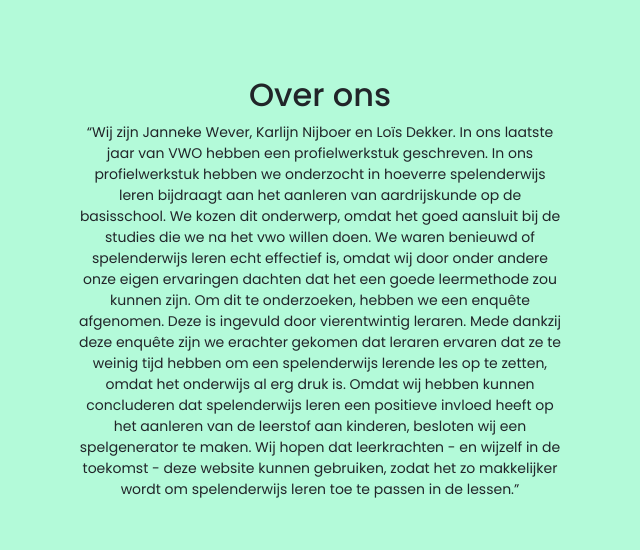
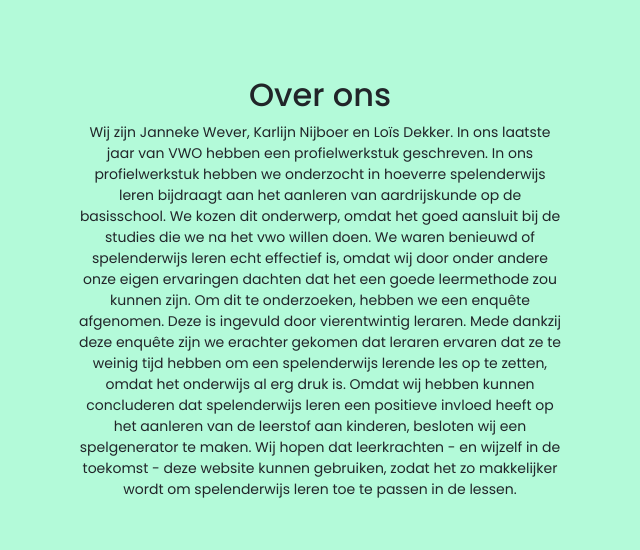
Before and after one commit to wietsedejonge/LesSpelGenerator, a plain HTML site: page index.html in a window 1280 px wide. Shown: the part 960-1510 px from the top of the page, 0-640 px from the left. Drawn offline with Linux system fonts and the light colour scheme.

Commit message:
die aanhalingstekens hoeft niet

```diff
--- a/index.html
+++ b/index.html
@@ -49,7 +49,7 @@
     <div class="row justify-content-center align-items-center" style="height: 100vh;">
         <div class="col-md-6 section-3-paragraph">
             <h2 class="text-center">Over ons</h2>
-            <p class="mt-7 text-center" id="overOns">“Wij zijn Janneke Wever, Karlijn Nijboer en Loïs Dekker. In ons laatste jaar van VWO hebben een profielwerkstuk geschreven. In ons profielwerkstuk hebben we onderzocht in hoeverre spelenderwijs leren bijdraagt aan het aanleren van aardrijskunde op de basisschool. We kozen dit onderwerp, omdat het goed aansluit bij de studies die we na het vwo willen doen. We waren benieuwd of spelenderwijs leren echt effectief is, omdat wij door onder andere onze eigen ervaringen dachten dat het een goede leermethode zou kunnen zijn. Om dit te onderzoeken, hebben we een enquête afgenomen. Deze is ingevuld door vierentwintig leraren. Mede dankzij deze enquête zijn we erachter gekomen dat leraren ervaren dat ze te weinig tijd hebben om een spelenderwijs lerende les op te zetten, omdat het onderwijs al erg druk is. Omdat wij hebben kunnen concluderen dat spelenderwijs leren een positieve invloed heeft op het aanleren van de leerstof aan kinderen, besloten wij een spelgenerator te maken. Wij hopen dat leerkrachten - en wijzelf in de toekomst - deze website kunnen gebruiken, zodat het zo makkelijker wordt om spelenderwijs leren toe te passen in de lessen.”</p>
+            <p class="mt-7 text-center" id="overOns">Wij zijn Janneke Wever, Karlijn Nijboer en Loïs Dekker. In ons laatste jaar van VWO hebben een profielwerkstuk geschreven. In ons profielwerkstuk hebben we onderzocht in hoeverre spelenderwijs leren bijdraagt aan het aanleren van aardrijskunde op de basisschool. We kozen dit onderwerp, omdat het goed aansluit bij de studies die we na het vwo willen doen. We waren benieuwd of spelenderwijs leren echt effectief is, omdat wij door onder andere onze eigen ervaringen dachten dat het een goede leermethode zou kunnen zijn. Om dit te onderzoeken, hebben we een enquête afgenomen. Deze is ingevuld door vierentwintig leraren. Mede dankzij deze enquête zijn we erachter gekomen dat leraren ervaren dat ze te weinig tijd hebben om een spelenderwijs lerende les op te zetten, omdat het onderwijs al erg druk is. Omdat wij hebben kunnen concluderen dat spelenderwijs leren een positieve invloed heeft op het aanleren van de leerstof aan kinderen, besloten wij een spelgenerator te maken. Wij hopen dat leerkrachten - en wijzelf in de toekomst - deze website kunnen gebruiken, zodat het zo makkelijker wordt om spelenderwijs leren toe te passen in de lessen.</p>
         </div>
 
         <div class="col-md-6 text-center image">
```
